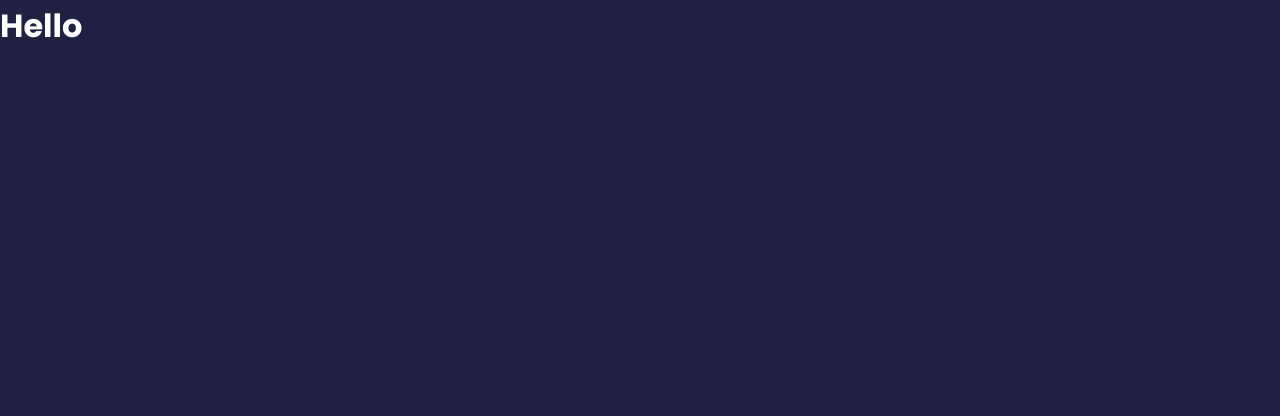
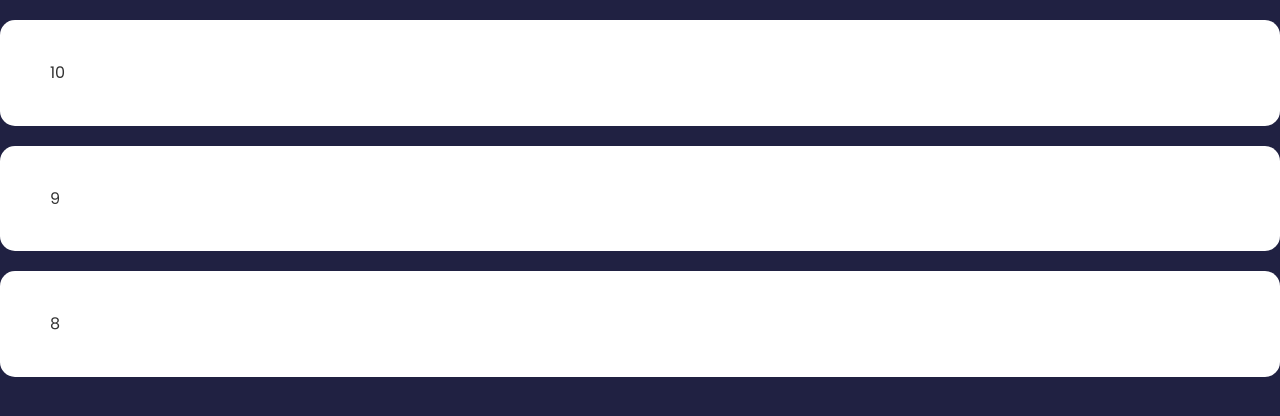
Before and after one commit to dangjogvara/svelte-feedback-app, a Svelte app: page / in a window 1280 px wide. Shown: the top 416 px of the page. Built offline with nearby package versions, Linux system fonts and the light colour scheme.

Commit message:
components list

```diff
--- a/public/index.html
+++ b/public/index.html
@@ -1,18 +1,17 @@
 <!DOCTYPE html>
 <html lang="en">
-<head>
-	<meta charset='utf-8'>
-	<meta name='viewport' content='width=device-width,initial-scale=1'>
+  <head>
+    <meta charset="utf-8" />
+    <meta name="viewport" content="width=device-width,initial-scale=1" />
 
-	<title>Svelte app</title>
+    <title>Svelte app</title>
 
-	<link rel='icon' type='image/png' href='/favicon.png'>
-	<link rel='stylesheet' href='/global.css'>
-	<link rel='stylesheet' href='/build/bundle.css'>
+    <link rel="icon" type="image/png" href="/favicon.png" />
+    <link rel="stylesheet" href="/global.css" />
+    <link rel="stylesheet" href="/build/bundle.css" />
 
-	<script defer src='/build/bundle.js'></script>
-</head>
+    <script defer src="/build/bundle.js"></script>
+  </head>
 
-<body>
-</body>
+  <body></body>
 </html>
--- a/src/App.svelte
+++ b/src/App.svelte
@@ -1,4 +1,6 @@
 <script>
+  import FeedbackList from './components/FeedbackList.svelte';
+
   let feedback = [
     {
       id: 1,
@@ -29,7 +31,7 @@
 </script>
 
 <main>
-  <h1>Hello</h1>
+  <FeedbackList {feedback} />
 </main>
 
 <style>
--- /dev/null
+++ b/src/components/FeedbackItem.svelte
@@ -0,0 +1,11 @@
+<script>
+  import Card from './UI/Card.svelte';
+
+  export let item;
+</script>
+
+<Card>
+  <div class="num-display">
+    {item.rating}
+  </div>
+</Card>
--- /dev/null
+++ b/src/components/FeedbackList.svelte
@@ -0,0 +1,9 @@
+<script>
+  import FeedbackItem from './FeedbackItem.svelte';
+
+  export let feedback = [];
+</script>
+
+{#each feedback as fb (fb.id)}
+  <FeedbackItem item={fb} />
+{/each}
--- /dev/null
+++ b/src/components/UI/Card.svelte
@@ -0,0 +1,14 @@
+<div class="card">
+  <slot />
+</div>
+
+<style>
+  .card {
+    background-color: #fff;
+    color: #333;
+    border-radius: 15px;
+    padding: 40px 50px;
+    margin: 20px 0;
+    position: relative;
+  }
+</style>
```
